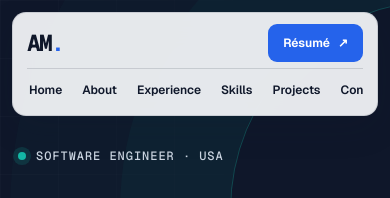
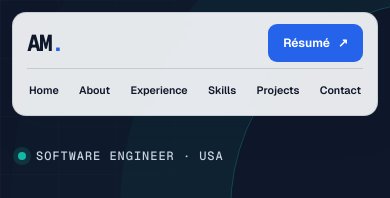
Before and after one commit to AmulyaMurahari/software-engineering-portfolio, a Next.js app: page / in a window 390 px wide. Shown: the top 198 px of the page. Built offline with nearby package versions, Linux system fonts and the light colour scheme.

Commit message:
Improve mobile section navigation

```diff
--- a/app/globals.css
+++ b/app/globals.css
@@ -196,8 +196,7 @@ footer p { margin: 0; } footer > a:last-child { justify-self: end; }
 @media (max-width: 700px) {
   .site-header { width: calc(100% - 24px); height: 104px; padding: 0 14px; grid-template-columns: 1fr auto; grid-template-rows: 50px 42px; align-content: center; }
   .site-header .monogram { grid-column: 1; grid-row: 1; }
-  .site-header nav { grid-column: 1 / -1; grid-row: 2; justify-content: flex-start; gap: 20px; width: 100%; padding: 0 2px; overflow-x: auto; overscroll-behavior-inline: contain; scrollbar-width: none; border-top: 1px solid var(--line); }
-  .site-header nav::-webkit-scrollbar { display: none; }
+  .site-header nav { grid-column: 1 / -1; grid-row: 2; justify-content: space-between; gap: clamp(8px, 2.5vw, 14px); width: 100%; padding: 0 2px; border-top: 1px solid var(--line); font-size: clamp(10px, 2.75vw, 11px); }
   .site-header nav a { flex: 0 0 auto; line-height: 42px; }
   .header-cta { grid-column: 2; grid-row: 1; }
   .header-cta { font-size: 12px; }
```
